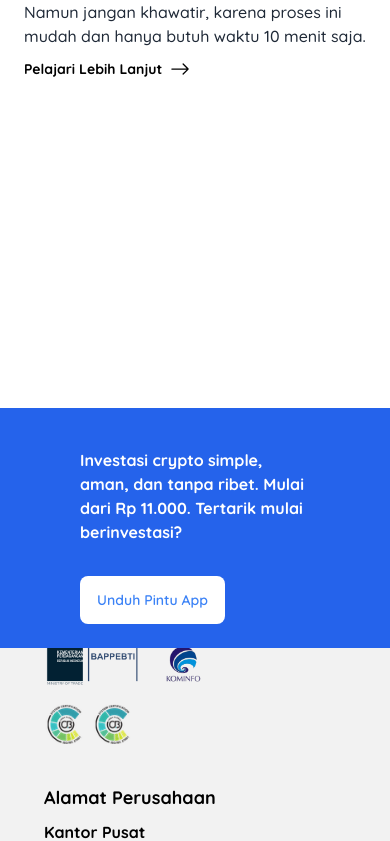
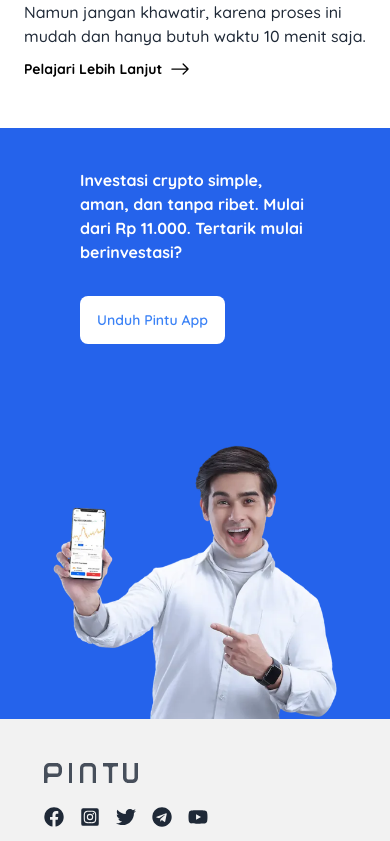
Before and after one commit to radenmasabdul/CryptoApp, a React (Vite) app: page / in a window 390 px wide. Shown: the part 1989-2830 px from the top of the page. Built offline with nearby package versions, Linux system fonts and the light colour scheme.

Commit message:
footer done

```diff
--- a/src/App.jsx
+++ b/src/App.jsx
@@ -17,7 +17,7 @@
       <ContentList />
       <CryptoList />
       <UpFooter />
-      <div className="pt-60">
+      <div className="lg:pt-60 sm:pt-20">
         <Footer />
       </div>
     </>
--- a/src/components/Footer.jsx
+++ b/src/components/Footer.jsx
@@ -16,38 +16,34 @@
   return (
     <>
       <main className="relative">
-        <section
-          className="bg-blue-600 mx-10 rounded-t-3xl absolute inset-x-1"
-          style={{ bottom: 570 }}
-        >
+        <section className="bg-blue-600 lg:mx-10 rounded-t-3xl lg:absolute lg:inset-x-1 lg:bottom-[570px] sm:mx-0">
           <div className="mx-10">
-            <div className="grid grid-cols-2 ">
-              <div className="grid grid-flow-row auto-rows-max py-10">
+            <div className="lg:grid grid-cols-2 sm:flex-wrap">
+              <div className="grid grid-flow-row auto-rows-max py-10 sm:py-2">
                 <p className="font-bold text-3xl text-white">
                   Mulai Investasi Sekarang
                 </p>
                 <p className="font-normal text-base text-white pt-2">
                   Daftar dalam hitungan menit, langsung mulai investasi.
                 </p>
-                <div className="py-6">
-                  <button className="btn btn-ghost capitalize text-blue-500 bg-white hover:bg-white w-1/2">
+                <div className="py-6 sm:py-4">
+                  <button className="btn btn-ghost capitalize text-blue-500 bg-white hover:bg-white lg:w-1/2 sm:w-full">
                     Download Sekarang
                   </button>
                 </div>
               </div>
-              <div className="flex justify-end mx-20">
+              <div className="flex lg:justify-end lg:mx-20 ">
                 <img
                   src={Brand}
                   alt="brand"
-                  className=" absolute bottom-0"
-                  width={420}
+                  className="lg:absolute lg:bottom-0 lg:w-[420px]"
                 />
               </div>
             </div>
           </div>
         </section>
 
-        <footer className="footer p-11 bg-base-200 text-base-content mt-10">
+        <footer className="footer p-11 bg-base-200 text-base-content lg:mt-10">
           <div>
             <svg
               width="94"
@@ -122,7 +118,7 @@
               <FaYoutube size={20} />
             </div>
             <div>
-              <p className="text-black text-base font-bold pt-16">
+              <p className="text-black text-base font-bold lg:pt-16 sm:pt-4">
                 Terdaftar dan Diawasi
               </p>
               <img src={License} alt="license" className="w-40 py-4" />
@@ -173,6 +169,7 @@
             <a className="cursor-pointer py-2">Karier Engineering</a>
           </div>
         </footer>
+
         <footer className="footer px-10 py-4 border-t bg-base-200 text-base-content border-base-300">
           <div className="grid grid-flow-row auto-rows-max">
             <p className="text-sm text-gray-600">
@@ -199,6 +196,7 @@
             </div>
           </div>
         </footer>
+
         <footer className="px-10 py-4 bg-blue-600 sticky bottom-0 z-50">
           <div className="flex flex-wrap mx-10 py-2 gap-4 justify-between">
             <p className="text-white font-bold text-base py-4">
```
